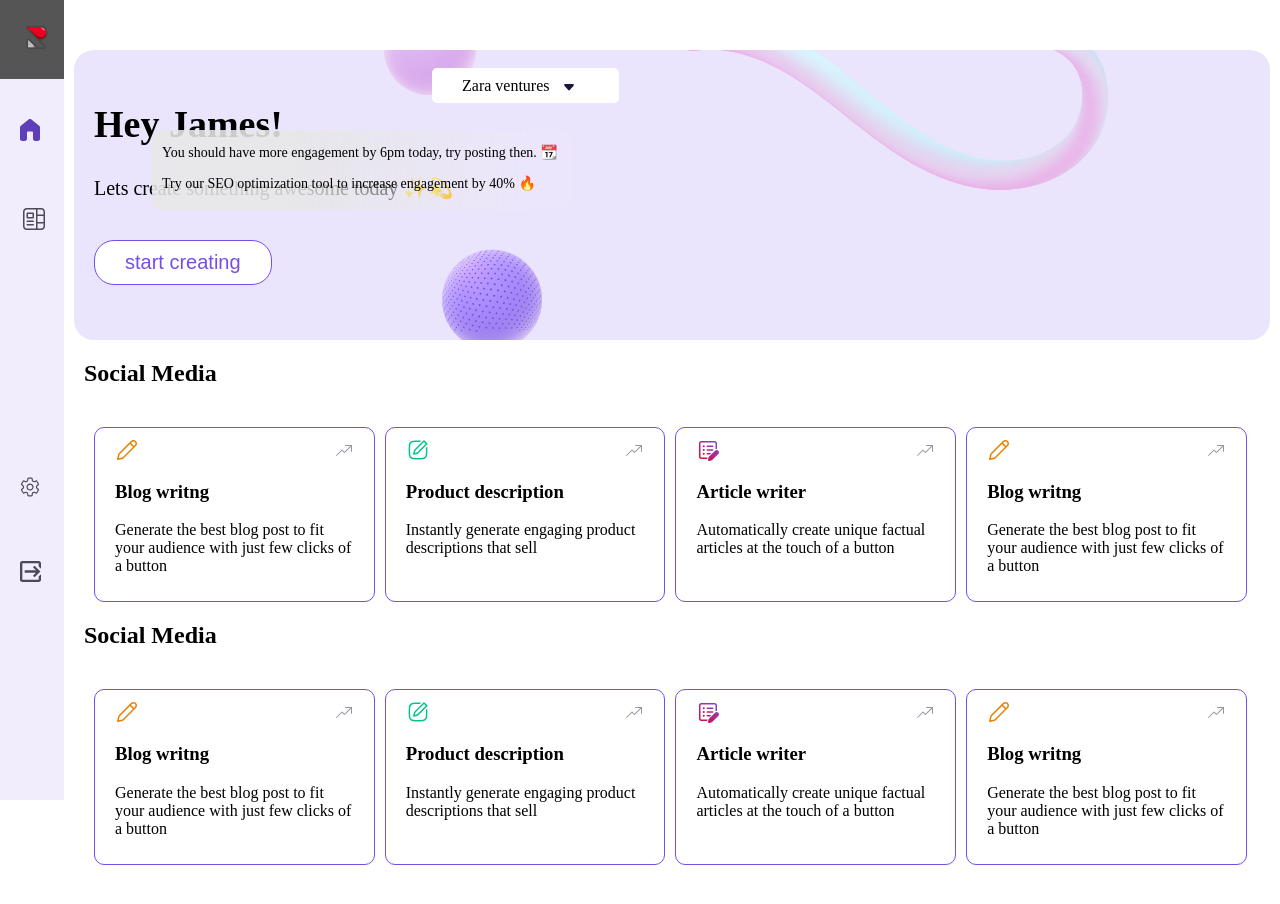
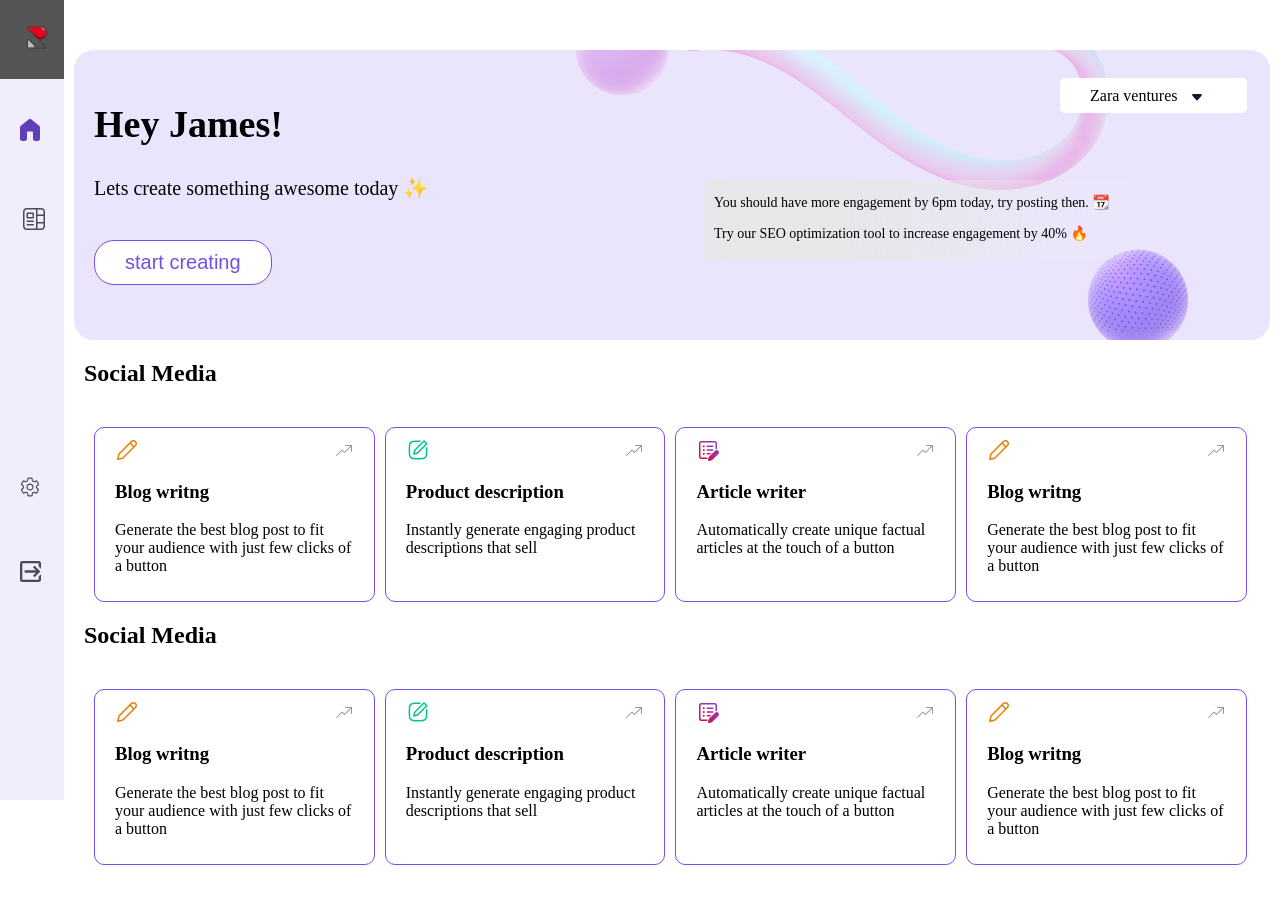
Before and after one commit to Emmaxfans/RetinkApp, a React (Vite) app: page / in a window 1280 px wide. Shown: the top 904 px of the page. Built offline with nearby package versions, Linux system fonts and the light colour scheme.

Commit message:
update the retink logo on the side-nav

```diff
--- a/src/Components/Hero/Hero.css
+++ b/src/Components/Hero/Hero.css
@@ -32,7 +32,7 @@
     position: absolute;
     top: 50px;
     /* left: 70px; */
-    left: 30%;
+    left: 45%;
 }
 
 .hero-button{
@@ -78,17 +78,16 @@ height: fit-content;
 
 }
 
-.hero2-sub2{
-    position: relative;
+.hero2-sub2 {
+    position: absolute;
     top: 180px;
-right: 520px;
-padding: 0 10px;
+    left: 55%;
+    padding: 0 10px;
     width: 409px;
     height: 80px;
     border-radius: 10px;
-    background: linear-gradient(92.19deg, #e6e6e6dd 33.39%, rgba(179, 179, 179, 0) 88.97%),
-linear-gradient(0deg, rgba(255, 255, 255, 0.1), rgba(255, 255, 255, 0.1));
-z-index: 100;
+    background: linear-gradient(92.19deg, #e6e6e6dd 33.39%, rgba(179, 179, 179, 0) 88.97%), linear-gradient(0deg, rgba(255, 255, 255, 0.1), rgba(255, 255, 255, 0.1));
+    z-index: 100;
 }
 
 .hero2-sub2 p{
@@ -102,9 +101,9 @@ background-color: transparent;
 }
 
 .hero2-sub3{
-    position: relative;
-    top: 100px;
-    right: 660px;
+    position: absolute;
+    top: 60px;
+    right: 50px;
     width: 170px;
     height: 100px;
 
@@ -136,12 +135,11 @@ left: 30px;
 } */
 
 .hero2-sub4 {
-    position: relative;
-    top: 290px;
-    right: 820px;
+    position: absolute;
+    top: 240px;
+    left: 85%;
     width: 100px;
     height: 100px;
-
 }
 
   @media screen  and (min-width: 620px) and (max-width:920px){
--- a/src/Components/Hero/Hero.jsx
+++ b/src/Components/Hero/Hero.jsx
@@ -10,7 +10,7 @@ const Hero = () => {
 				<div className="hero1">
 					<div className="hero1-sub1">
 						<h2>Hey James!</h2>
-						<p>Lets create something awesome today ✨💫</p>
+						<p>Lets create something awesome today ✨</p>
 						<button className="hero-button">start creating</button>
 					</div>
 
--- a/src/Components/Side-Nav/SideNav.jsx
+++ b/src/Components/Side-Nav/SideNav.jsx
@@ -1,5 +1,5 @@
 import "./SideNav.css";
-import logo from "../../assets/Icons/logo1.svg";
+import logo from "../../assets/Icons/logo.svg";
 import home from "../../assets/Icons/shape.svg";
 import content from "../../assets/Icons/contentview.svg";
 import settings from "../../assets/Icons/settings.svg";
```
